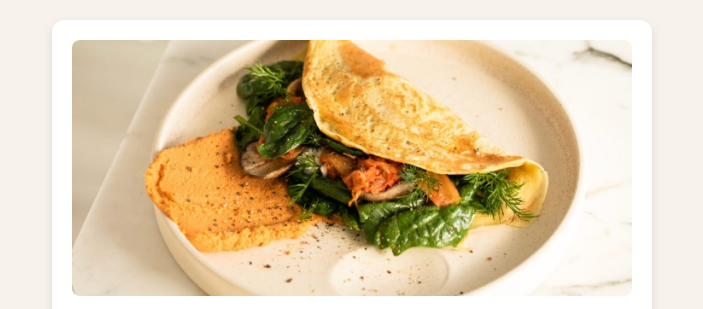
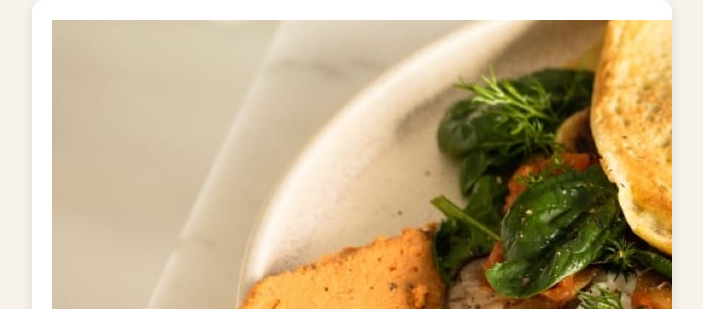
Before and after one commit to HsuWaiWaiLwinQualymm/recipe-page-test, a plain HTML site: page index.html in a window 1280 px wide. Shown: the top 309 px of the page, without its empty margins (288-991 px from the left). Drawn offline with Linux system fonts and the light colour scheme.

Commit message:
editcode

```diff
--- a/assets/css/style.css
+++ b/assets/css/style.css
@@ -1,19 +1,19 @@
 * {
     margin: 0;
     padding: 0;
-    box-sizing: border-box;
+
 }
 body {
     background-color: #f7f2eb;
     display: flex;
     justify-content: center;
     align-items: center;
-    padding: 20px;
+
 }
 
 /* Container for the card */
 .container {
-    max-width: 600px;
+    max-width: 640px;
     width: 100%;
 }
 
--- a/index.html
+++ b/index.html
@@ -15,7 +15,9 @@
 <body>
   <div class="container">
     <div class="recipe-card">
-        <img src="assets/images/image-omelette.jpeg" alt="Omelette on a plate" class="recipe-image">
+        <div class="recipe-image">
+        <img src="assets/images/image-omelette.jpeg" alt="Omelette on a plate" >
+        </div>
         <h1 class="recipe-title">Simple Omelette Recipes</h1>
         <p class="recipe-description">An easy and quick dish, perfect for any meal. This classic omelette combines beaten eggs cooked to perfection, optionally filled with your choice of cheese, vegetables, or meats.</p>
 
```
